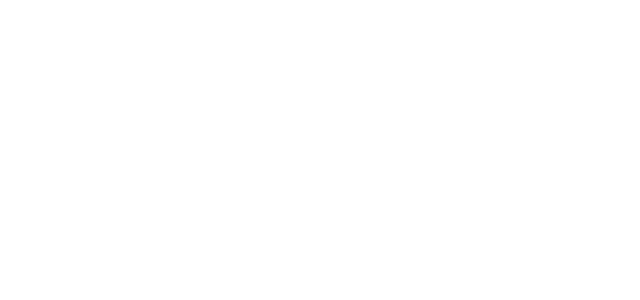
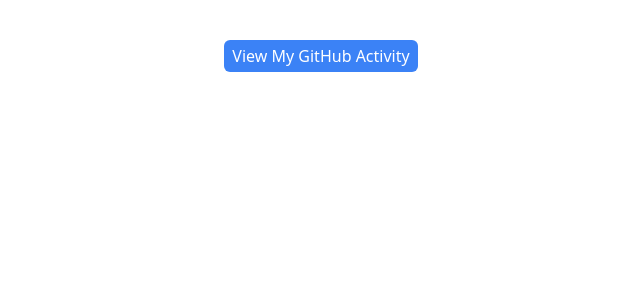
Before and after one commit to sonu2027/my-portfolio, a React (Vite) app: page /github in a window 1280 px wide. Before the commit this address had no page. Shown: the top 300 px of the page, without its empty margins (319-959 px from the left). Built offline with nearby package versions, Linux system fonts and the light colour scheme.

Commit message:
I made a separate route of /github

```diff
--- a/src/Routing.tsx
+++ b/src/Routing.tsx
@@ -4,6 +4,7 @@
 import BlogPost1 from "./blog/BlogPost1.tsx"
 import BlogPost2 from "./blog/BlogPost2.tsx"
 import Certificate from "./component/Certificate.tsx"
+import GitHubComponent from "./component/GitHubComponent.jsx"
 
 function Routing() {
     return (
@@ -12,7 +13,8 @@
             <Route path="/blog" element={<Blog />} />
             <Route path="/blog/customize-css-in-tailwind-css" element={<BlogPost1 />} />
             <Route path="/blog/After-refreshing-vercel-website-why-404-code-not-found-error-is-showing" element={<BlogPost2 />} />
-            <Route path="/component" element={<Certificate/>}/>
+            <Route path="/component" element={<Certificate />} />
+            <Route path="/github" element={<GitHubComponent />} />
         </Routes>
     )
 }
--- /dev/null
+++ b/src/component/GitHubComponent.jsx
@@ -0,0 +1,11 @@
+import React from 'react'
+
+function GitHubComponent() {
+    return (
+        <div className='flex justify-center items-center'>
+            <a className='mt-10 bg-blue-500 text-white px-2 py-1 rounded-md' href="https://sonu2027-github-api.vercel.app/github">View My GitHub Activity</a>
+        </div>
+    )
+}
+
+export default GitHubComponent
```
Also changed, not shown: 1 other file (tests, documents, lock files or other folders).
